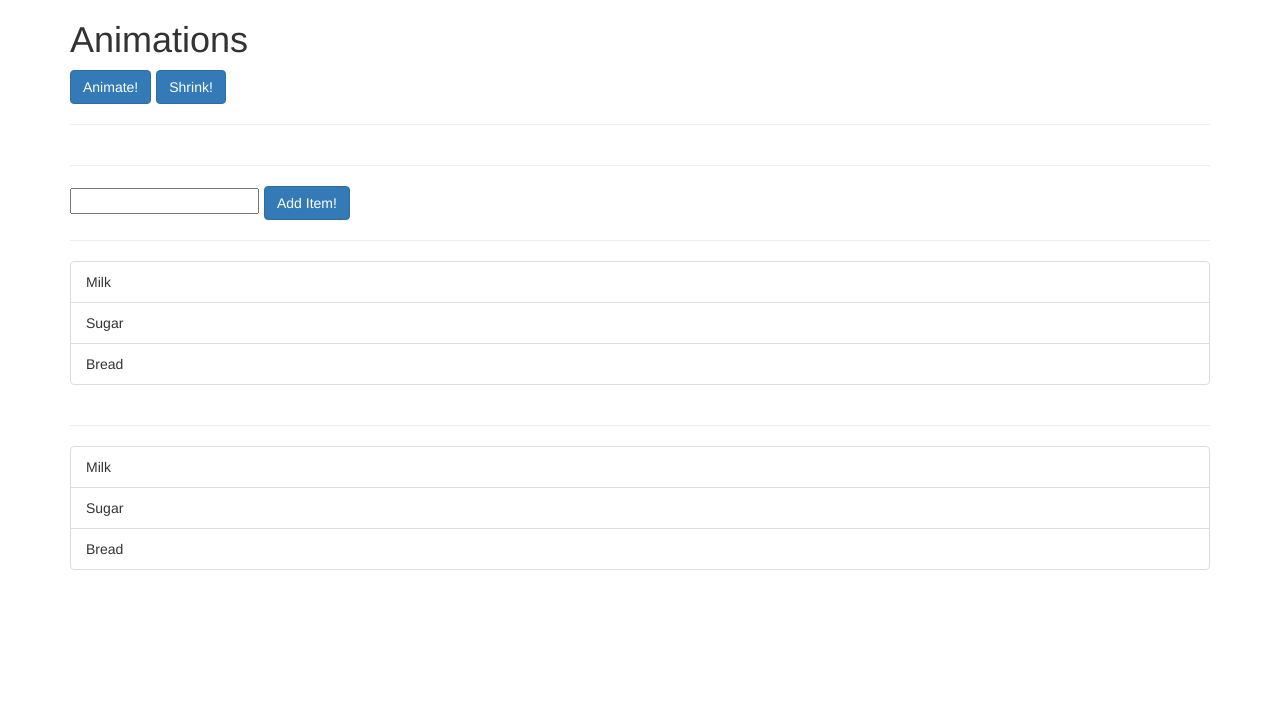
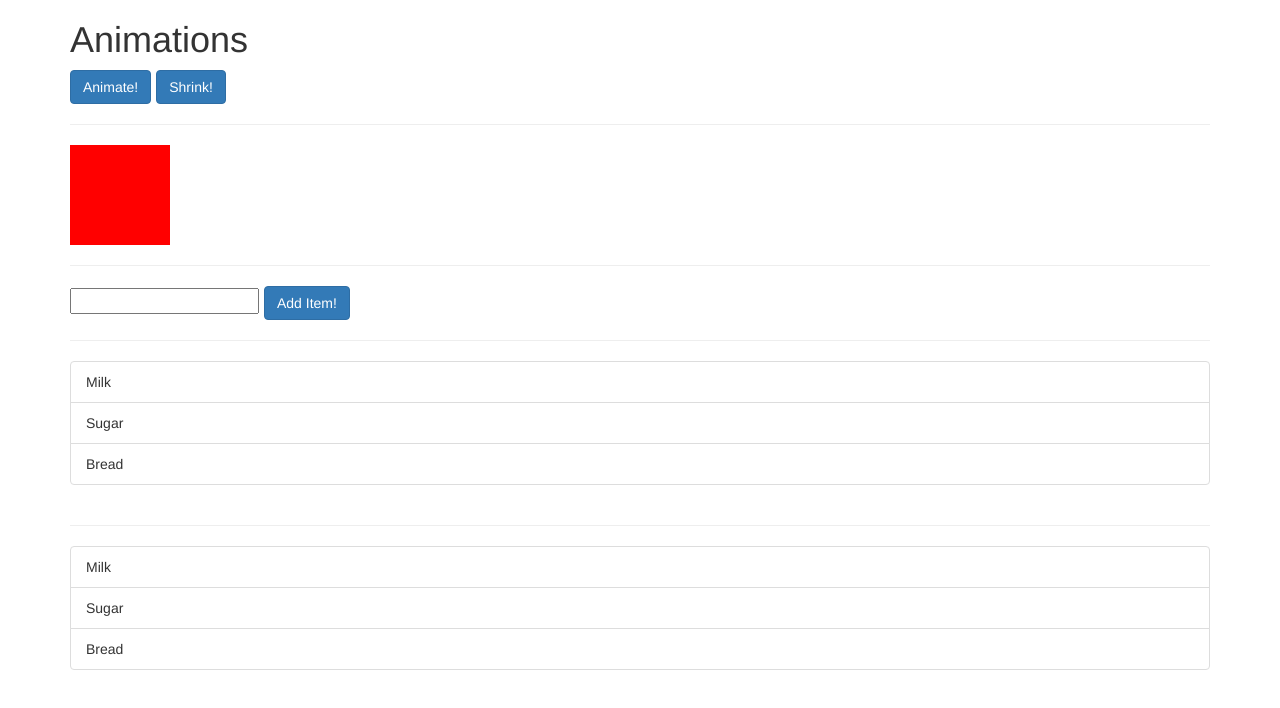
Before and after one commit to twolak88/ang-animations, an Angular app: page / in a window 1280 px wide. Shown: the top 708 px of the page. Built offline with nearby package versions, Linux system fonts and the light colour scheme.

Commit message:
Animations Triggers and State

```diff
--- a/src/app/app.component.html
+++ b/src/app/app.component.html
@@ -5,7 +5,9 @@
       <button class="btn btn-primary">Animate!</button>
       <button class="btn btn-primary" style="margin-left: 5px;">Shrink!</button>
       <hr>
-      <div></div>
+      <div
+        style="width: 100px; height: 100px;"
+        [@divState]="state"></div>
     </div>
   </div>
   <hr>
--- a/src/app/app.component.ts
+++ b/src/app/app.component.ts
@@ -1,14 +1,32 @@
+import { state, style, trigger } from '@angular/animations';
 import { Component } from '@angular/core';
 
 @Component({
   selector: 'app-root',
   templateUrl: './app.component.html',
-  styleUrls: ['./app.component.css']
+  styleUrls: ['./app.component.css'],
+  animations: [
+    trigger('divState', [
+      state('normal', style({
+        'background-color': 'red',
+        transform: 'translateX(0)'
+      })),
+      state('highligted', style({
+        'background-color': 'blue',
+        transform: 'translateX(100px)'
+      }))
+    ])
+  ]
 })
 export class AppComponent {
+  state = 'normal';
   list = ['Milk', 'Sugar', 'Bread'];
 
   onAdd(item) {
     this.list.push(item);
   }
+
+  onDelete(item) {
+    this.list.splice(this.list.indexOf(item), 1);
+  }
 }
```
